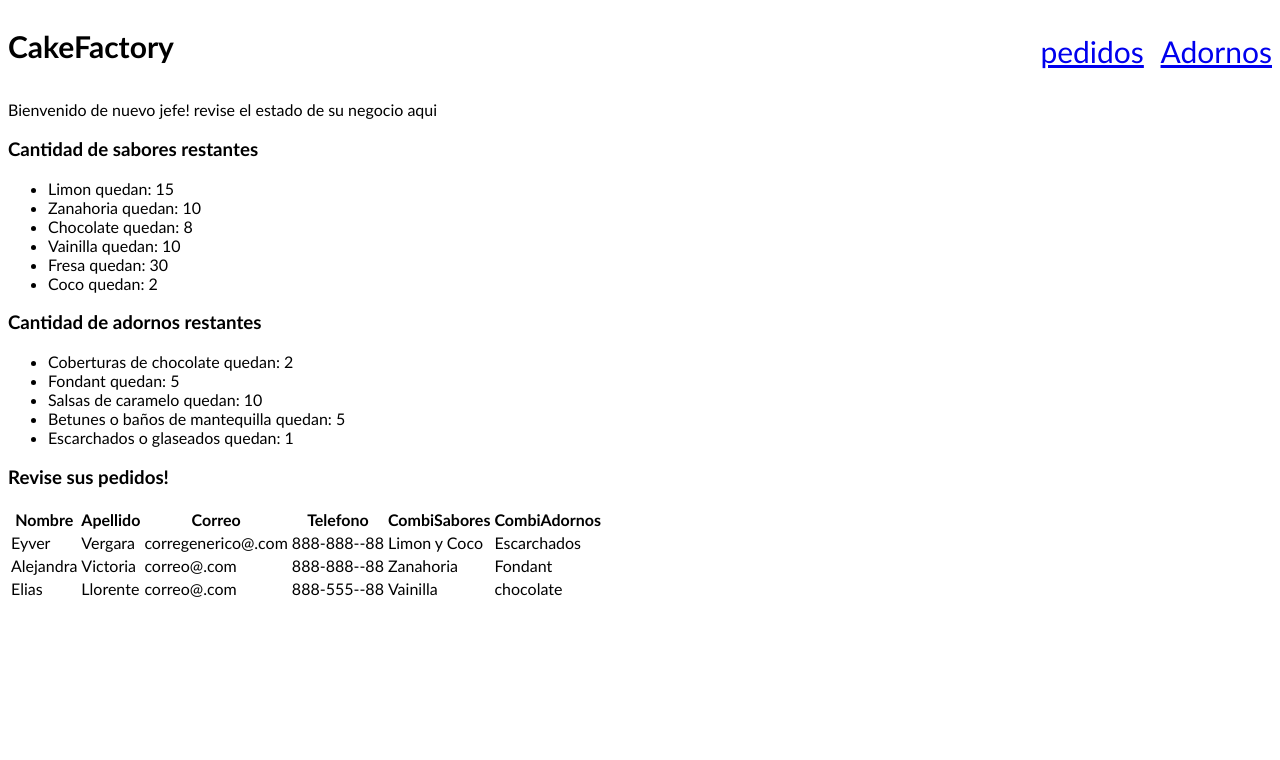
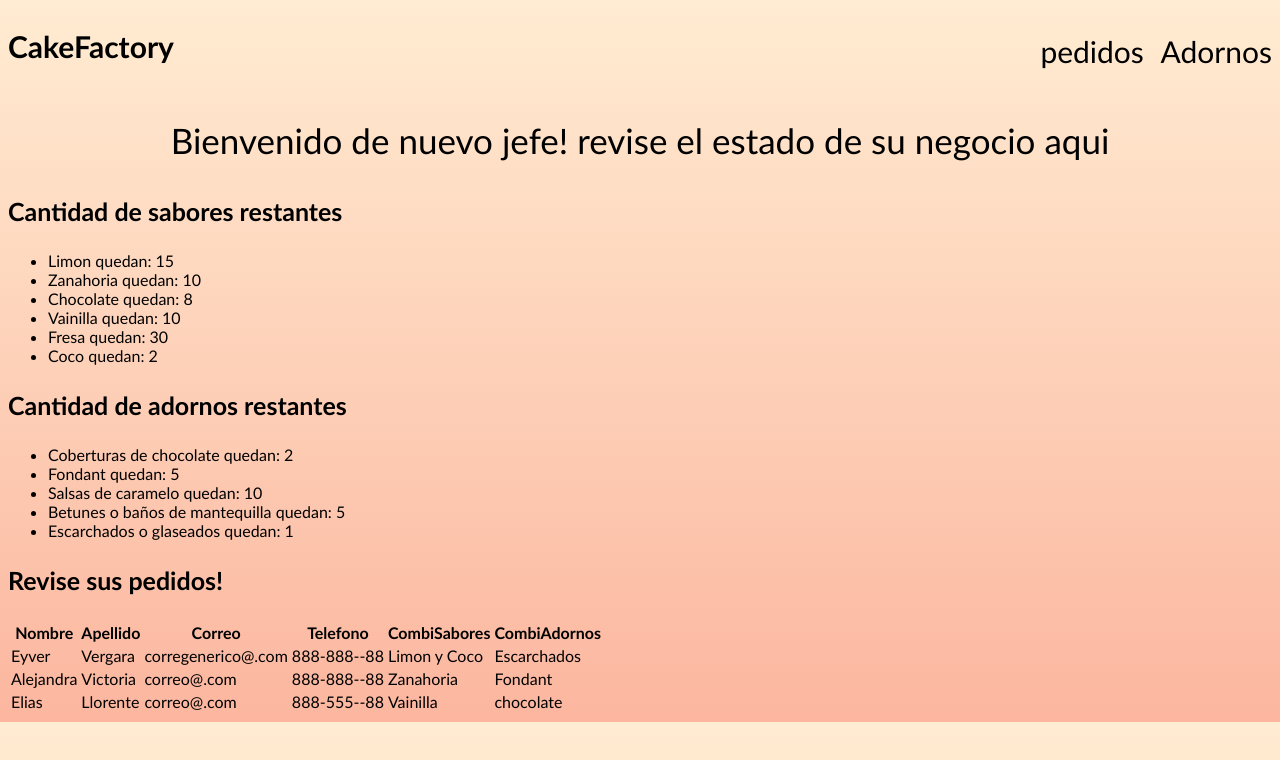
Before and after one commit to Evelo00/Pasteleria-CakeFactory, a plain HTML site: page Pastelero/pastelero.html in a window 1280 px wide. Drawn offline with Linux system fonts and the light colour scheme.

Commit message:
Update pastelero.css
Arreglos menores

```diff
--- a/Pastelero/pastelero.css
+++ b/Pastelero/pastelero.css
@@ -1,7 +1,9 @@
 *{
     font-family:'Gill Sans', 'Gill Sans MT', Calibri, 'Trebuchet MS', sans-serif;
 }
-
+body{
+    background-image: linear-gradient(to bottom, #ffecd2 0%, #fcb69f 100%);
+}
 .Encabezado{
     display: flex;
     justify-content: space-between;
@@ -22,3 +24,18 @@
     word-spacing: 10px;
     padding-top: 25px;
 }
+a{
+    text-decoration: none;
+    color: black;
+}
+.Logo{
+    text-align: center;
+    margin: 0;
+}
+h3{
+    font-size: 25px;
+}
+p{
+    text-align: center;
+    font-size: 35px;
+}
```
